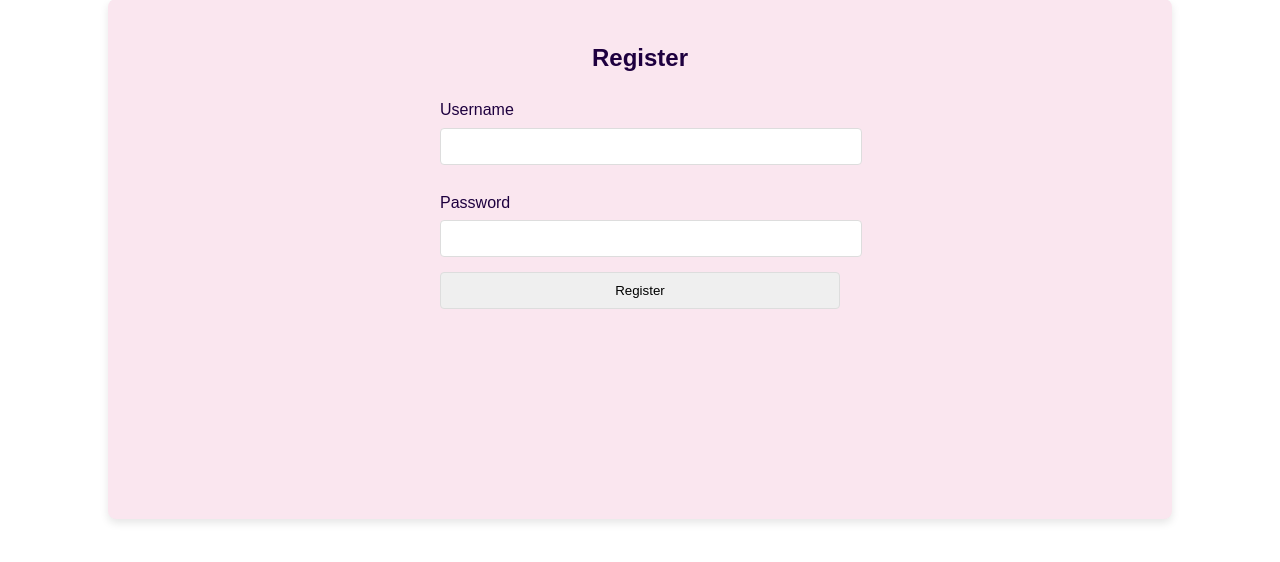
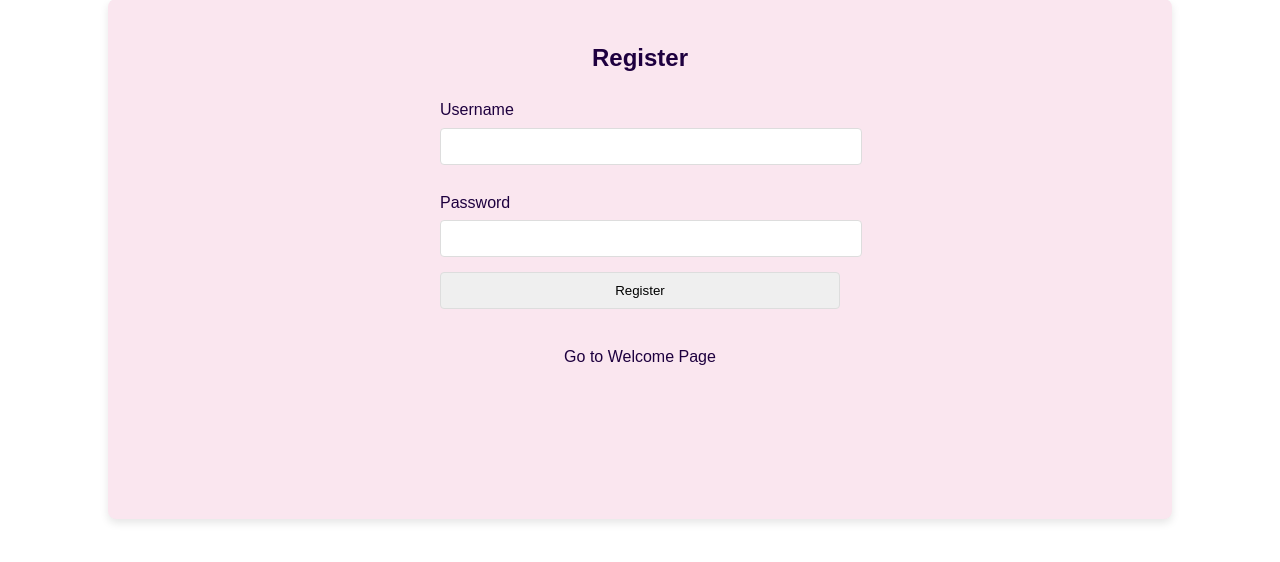
Before and after one commit to duxng9324/QLMK, a Flask app: page /register in a window 1280 px wide. Shown: the part 21-583 px from the top of the page. Run offline with Flask 3, Linux system fonts and the light colour scheme.

Commit message:
add button welcom-link

```diff
--- a/templates/base.html
+++ b/templates/base.html
@@ -29,6 +29,7 @@
         {% endif %}
         {% endwith %}
         {% block content %}{% endblock %}
+        <a href="{{ url_for('welcome') }}" class="welcome-link">Go to Welcome Page</a>
     </div>
 </body>
 </html>
```
